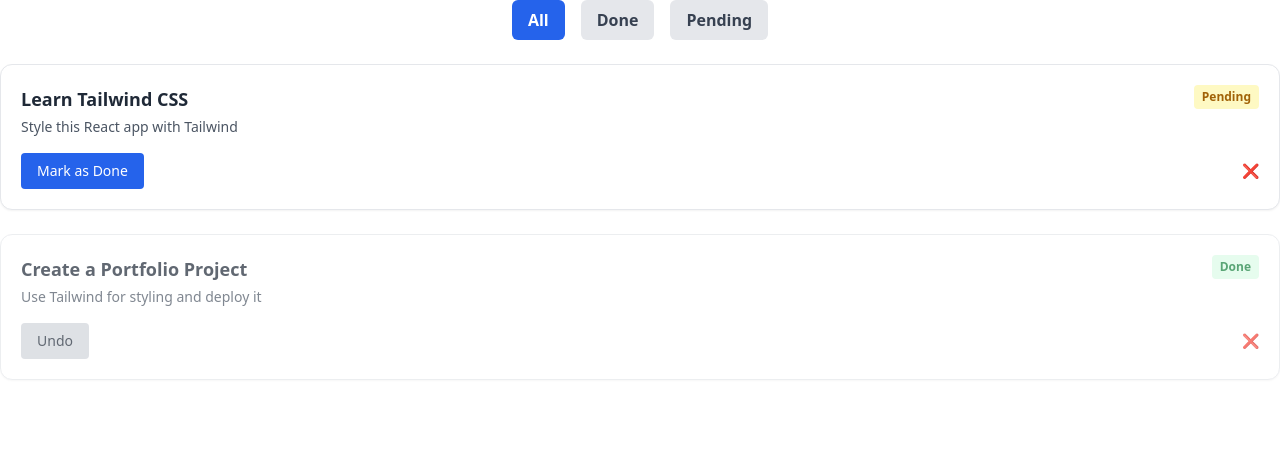
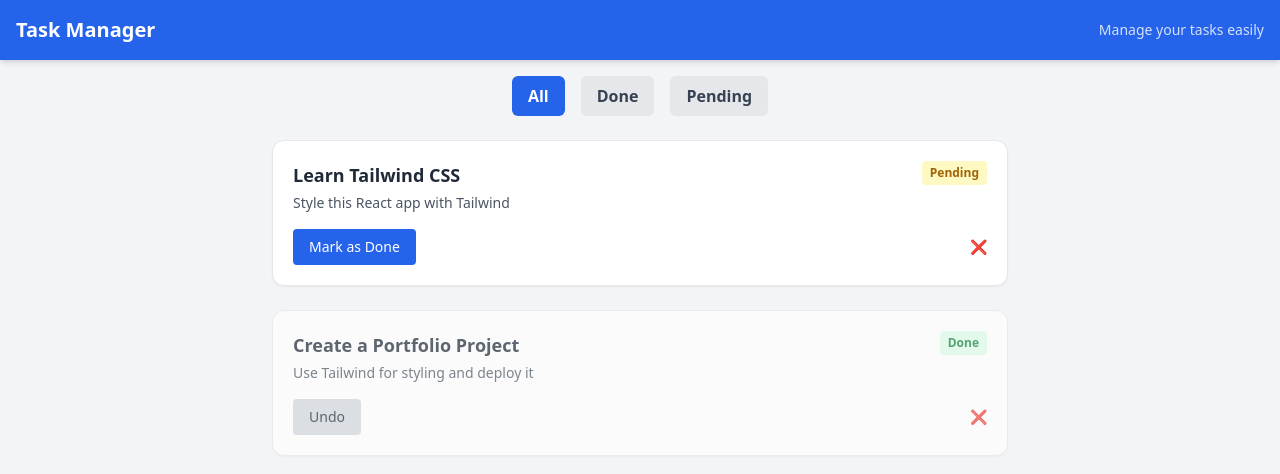
Before and after one commit to NazaninHashemian/react-tailwind-tasklist, a React (Create React App) app: page / in a window 1280 px wide. Shown: the top 474 px of the page. Built offline with nearby package versions, Linux system fonts and the light colour scheme.

Commit message:
Refactor App.js and clean up UI text for better presentation

```diff
--- a/src/App.js
+++ b/src/App.js
@@ -1,5 +1,6 @@
 import { useState } from "react";
 import TaskList from "./components/TaskList";
+import Header from "./components/Header";
 
 const App = () => {
   const [tasks, setTasks] = useState([
@@ -29,7 +30,18 @@ const App = () => {
     );
   };
 
-  return <TaskList tasks={tasks} deleteTask={deleteTask} toggleDone={toggleDone} />;
+  return (
+    <div className="min-h-screen bg-gray-100 font-sans">
+      <Header />
+      <main className="max-w-3xl mx-auto p-4">
+        <TaskList
+          tasks={tasks}
+          deleteTask={deleteTask}
+          toggleDone={toggleDone}
+        />
+      </main>
+    </div>
+  );
 };
 
 export default App;
--- a/src/components/Header.jsx
+++ b/src/components/Header.jsx
@@ -3,7 +3,7 @@ const Header = () => {
       <header className="bg-blue-600 text-white py-4 shadow-md">
         <div className="container mx-auto px-4 flex justify-between items-center">
           <h1 className="text-xl font-bold">Task Manager</h1>
-          <span className="text-sm opacity-80">React + Tailwind CSS</span>
+          <span className="text-sm opacity-80">Manage your tasks easily</span>
         </div>
       </header>
     );
```
